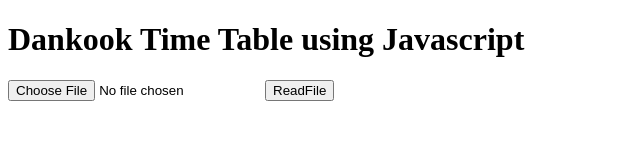
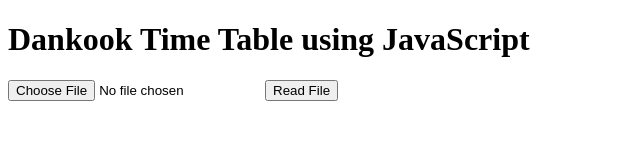
Before and after one commit to ericyoonKr/Test, a website: page index.html in a window 1280 px wide. Shown: the full height of the page, 0-640 px from the left. Drawn offline with Linux system fonts and the light colour scheme.

```diff
--- a/index.html
+++ b/index.html
@@ -21,10 +21,10 @@
     </style>
 </head>
 <body>
-    <h1>Dankook Time Table using Javascript</h1>
+    <h1>Dankook Time Table using JavaScript</h1>
 
     <input type="file" id="csvFileInput" accept=".csv">
-    <button onclick="handleFile()">ReadFile</button>
+    <button onclick="handleFile()">Read File</button>
     <div id="tableContainer"></div>
 
     <script>
@@ -49,11 +49,9 @@
 
         function parseCSV(csv) {
             const rows = csv.split("\n").map(row => row.trim()).filter(row => row.length > 0);
-
             return rows.map(row => {
-                // 쉼표가 큰따옴표 안에 있는 경우 하나의 값으로 유지
                 const regex = /(".*?"|[^",]+)(?=\s*,|\s*$)/g;
-                return [...row.matchAll(regex)].map(match => match[1].replace(/"/g, '')); // 큰따옴표 제거
+                return [...row.matchAll(regex)].map(match => match[1].replace(/"/g, ''));
             });
         }
 
@@ -81,6 +79,5 @@
             document.getElementById("tableContainer").appendChild(table);
         }
     </script>
-
 </body>
 </html>
```
Also changed, not shown: 1 other file.
